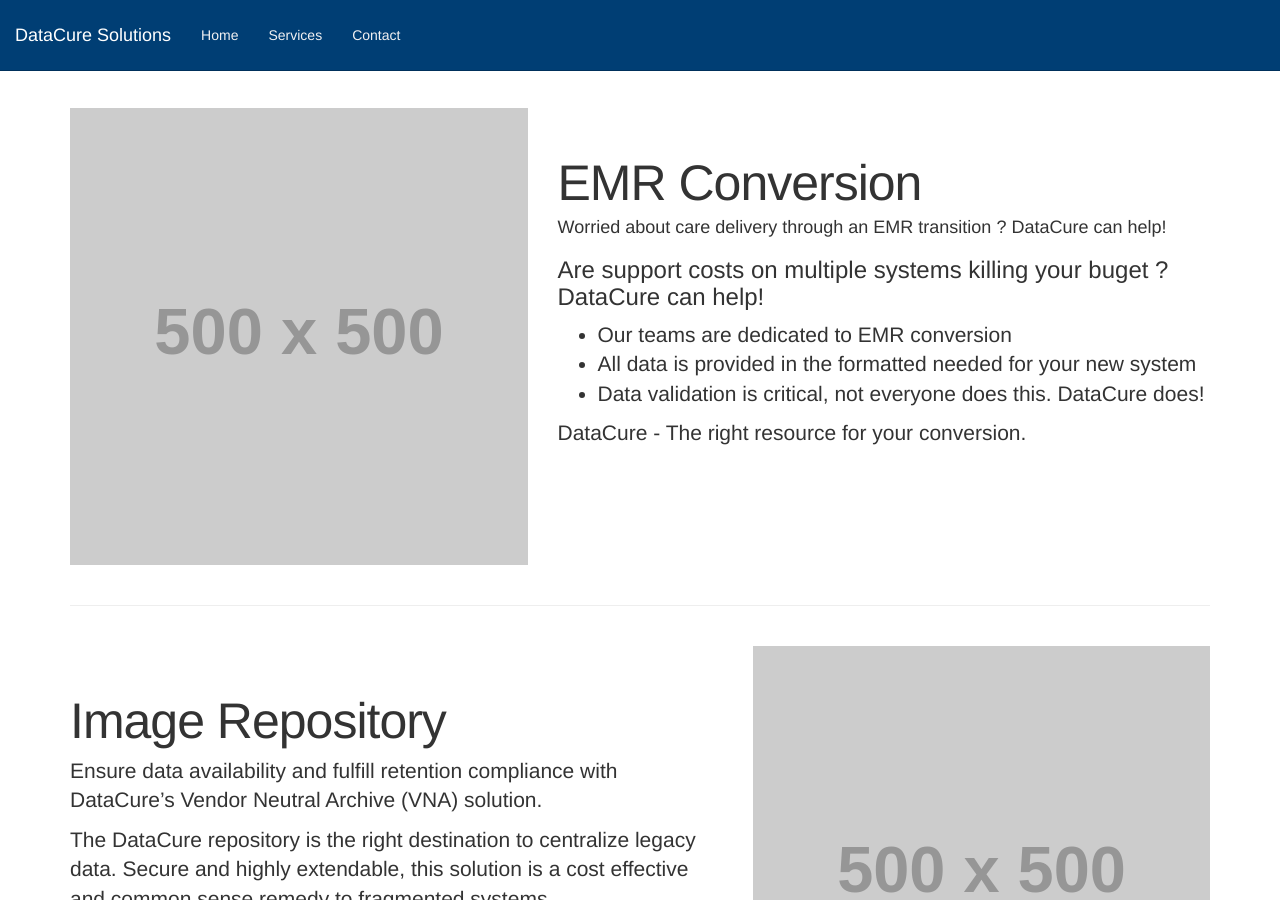
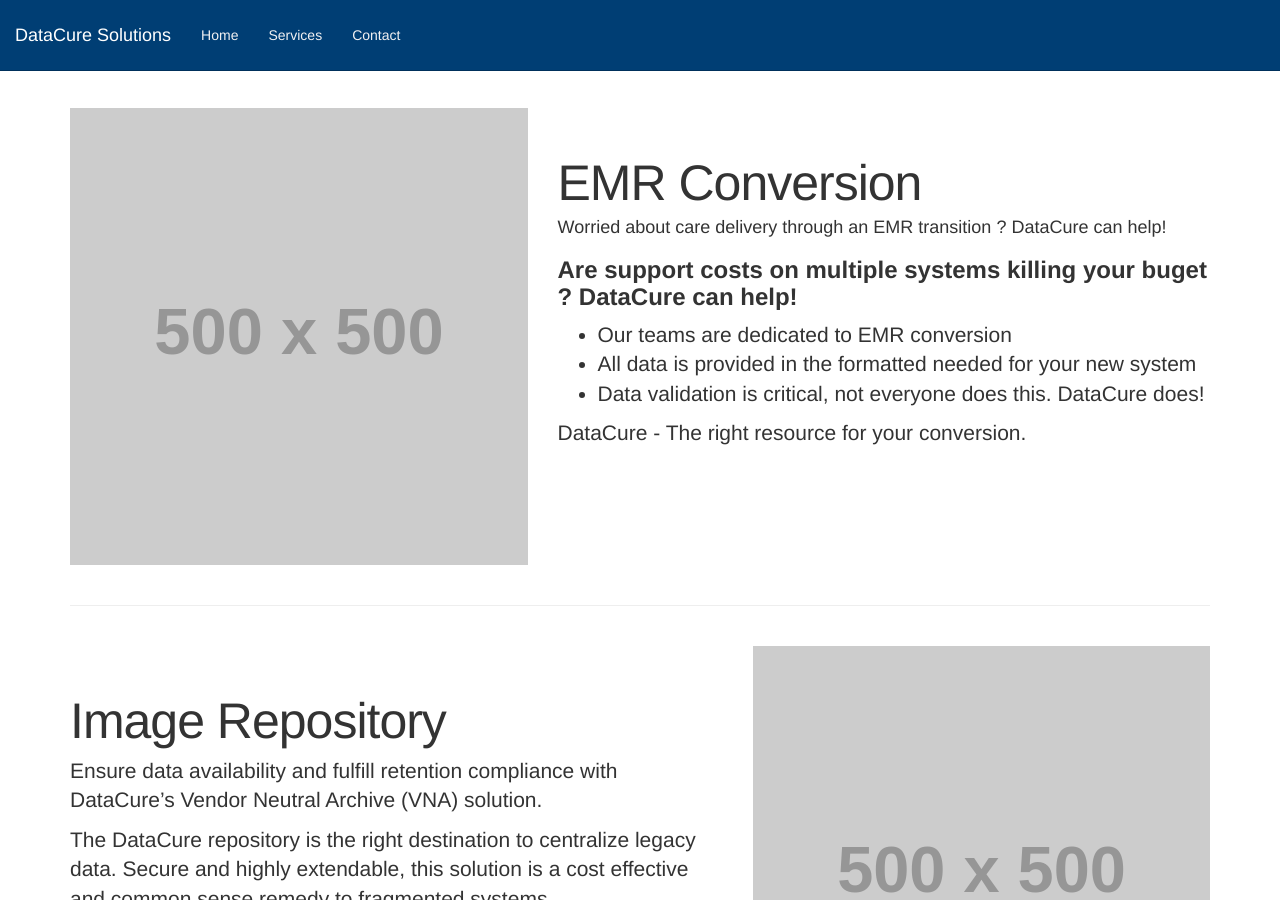
Before and after one commit to datacuresolutions/datacuresolutions.github.io, a Jekyll site: the page built from index.html, in a window 1280 px wide and 900 px high, scrolled down 1379 px. Built offline with Jekyll 4.4.1, drawn with Linux system fonts in a browser that asks for light colours; nearby versions of some CDN libraries; library files that are not in the unit come from our copies.

```diff
--- a/_includes/content/service_2_detail.md
+++ b/_includes/content/service_2_detail.md
@@ -1,5 +1,5 @@
 #### Worried about care delivery through an EMR transition ? DataCure can help!
-### Are support costs on multiple systems killing your buget ? DataCure can help!
+### **Are support costs on multiple systems killing your buget ? DataCure can help!**
 
 * Our teams are dedicated to EMR conversion
 * All data is provided in the formatted needed for your new system
```
